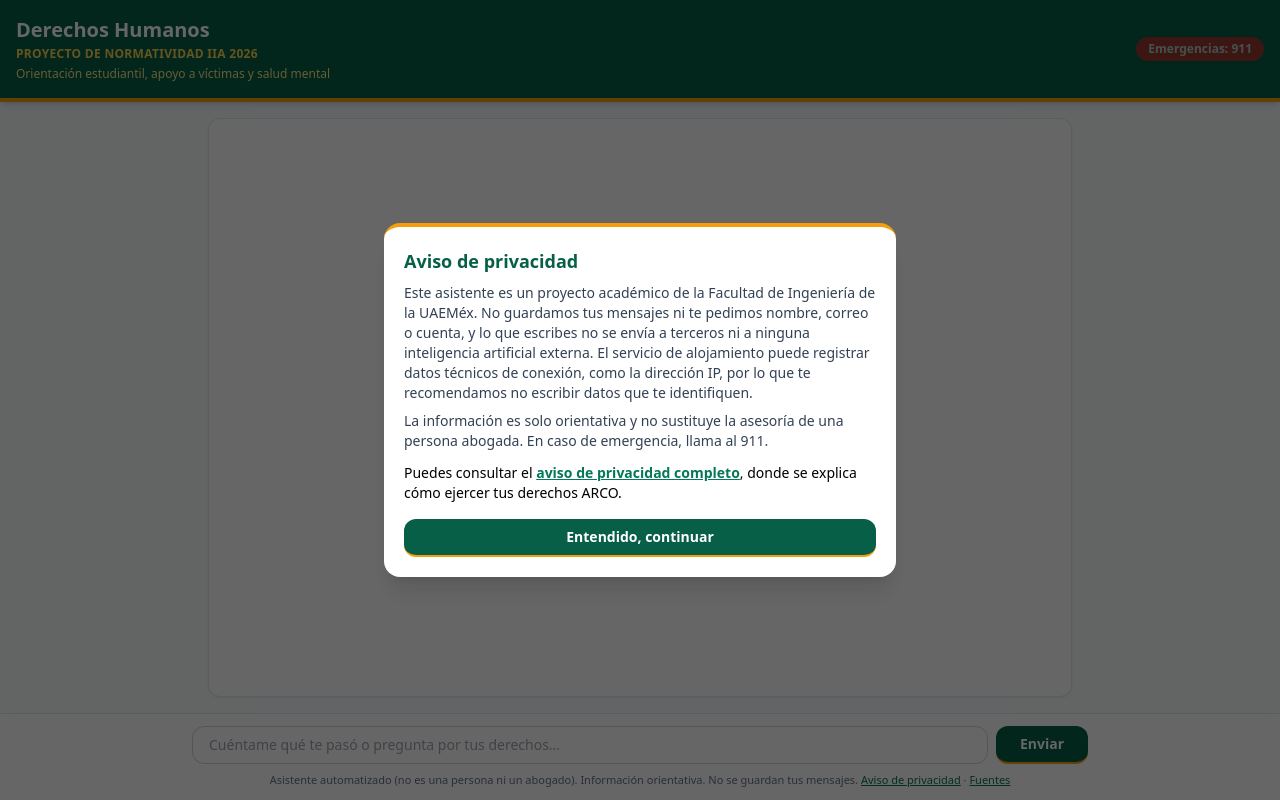
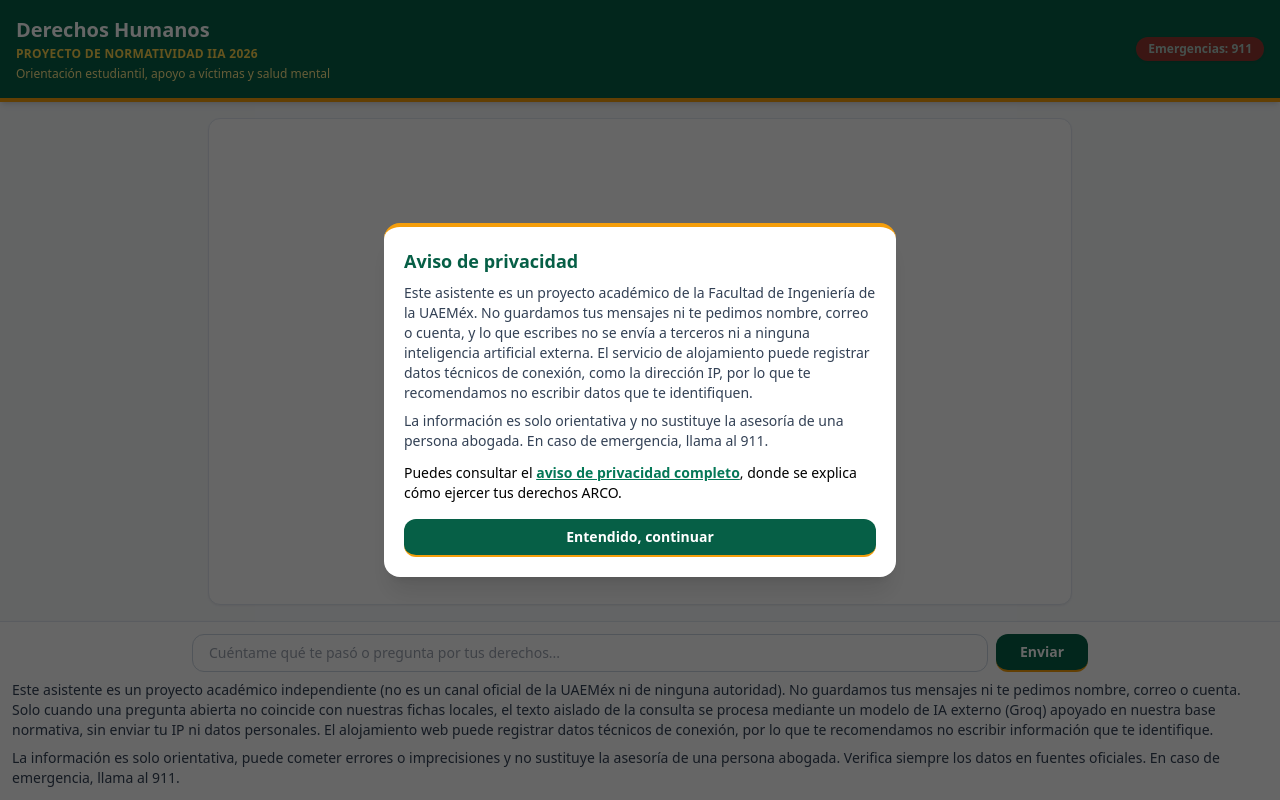
Before and after one commit to Roseanto18/chatbot_derechos_humanos, a Flask app: page / in a window 1280 px wide. Run offline with Flask 3, Linux system fonts and the light colour scheme; some libraries are stand-ins or nearby versions.

Commit message:
Revise footer content for clarity and accuracy
Updated footer text to clarify the nature of the assistant and privacy information.

```diff
--- a/templates/index.html
+++ b/templates/index.html
@@ -36,8 +36,11 @@
                 Enviar
             </button>
         </form>
-        <p class="max-w-4xl mx-auto text-[11px] text-slate-500 mt-2 text-center">
-            Asistente automatizado (no es una persona ni un abogado). Información orientativa. No se guardan tus mensajes. <a href="/privacidad" class="underline text-emerald-700">Aviso de privacidad</a> · <a href="/fuentes" class="underline text-emerald-700">Fuentes</a>
+        <p class="text-sm text-slate-700 mt-2">
+            Este asistente es un proyecto académico independiente (no es un canal oficial de la UAEMéx ni de ninguna autoridad). No guardamos tus mensajes ni te pedimos nombre, correo o cuenta. Solo cuando una pregunta abierta no coincide con nuestras fichas locales, el texto aislado de la consulta se procesa mediante un modelo de IA externo (Groq) apoyado en nuestra base normativa, sin enviar tu IP ni datos personales. El alojamiento web puede registrar datos técnicos de conexión, por lo que te recomendamos no escribir información que te identifique.
+        </p>
+        <p class="text-sm text-slate-700 mt-2">
+            La información es solo orientativa, puede cometer errores o imprecisiones y no sustituye la asesoría de una persona abogada. Verifica siempre los datos en fuentes oficiales. En caso de emergencia, llama al 911.
         </p>
     </footer>
 
```
